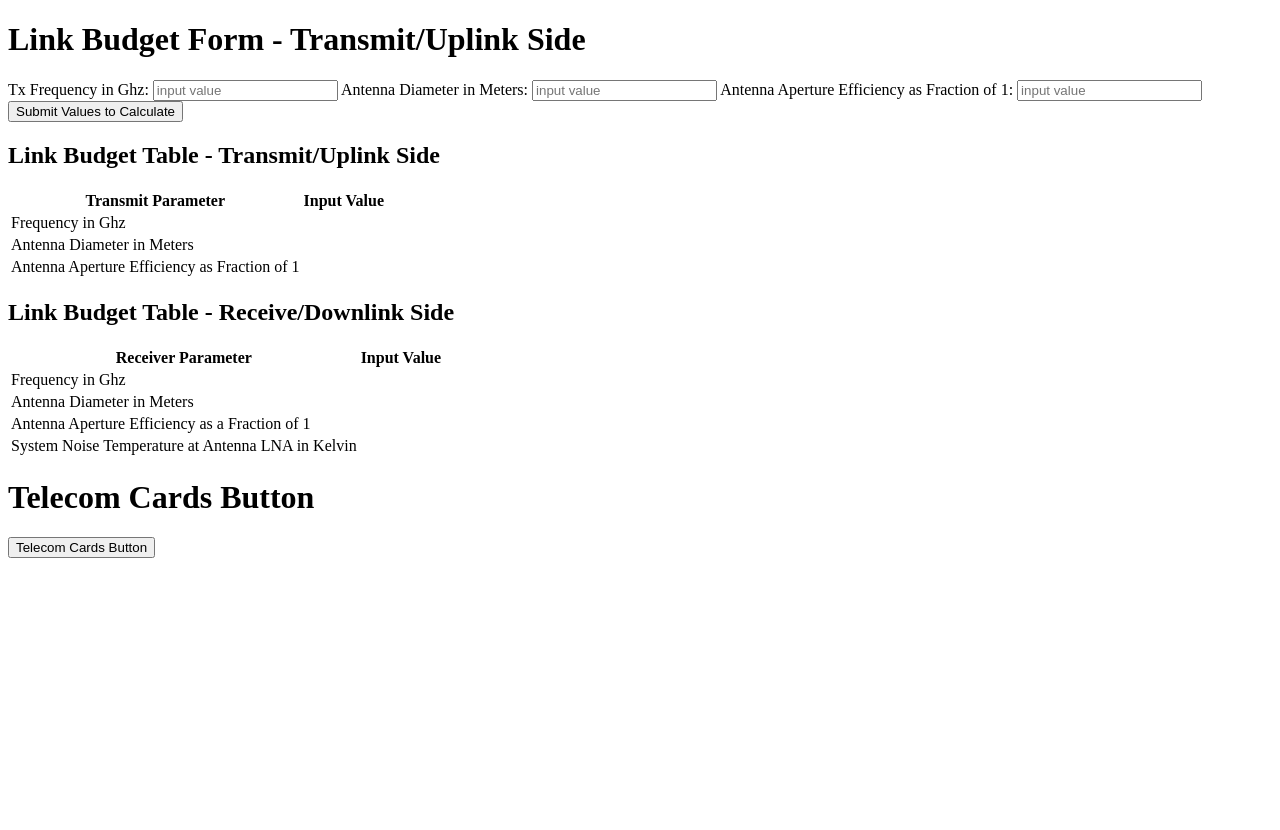
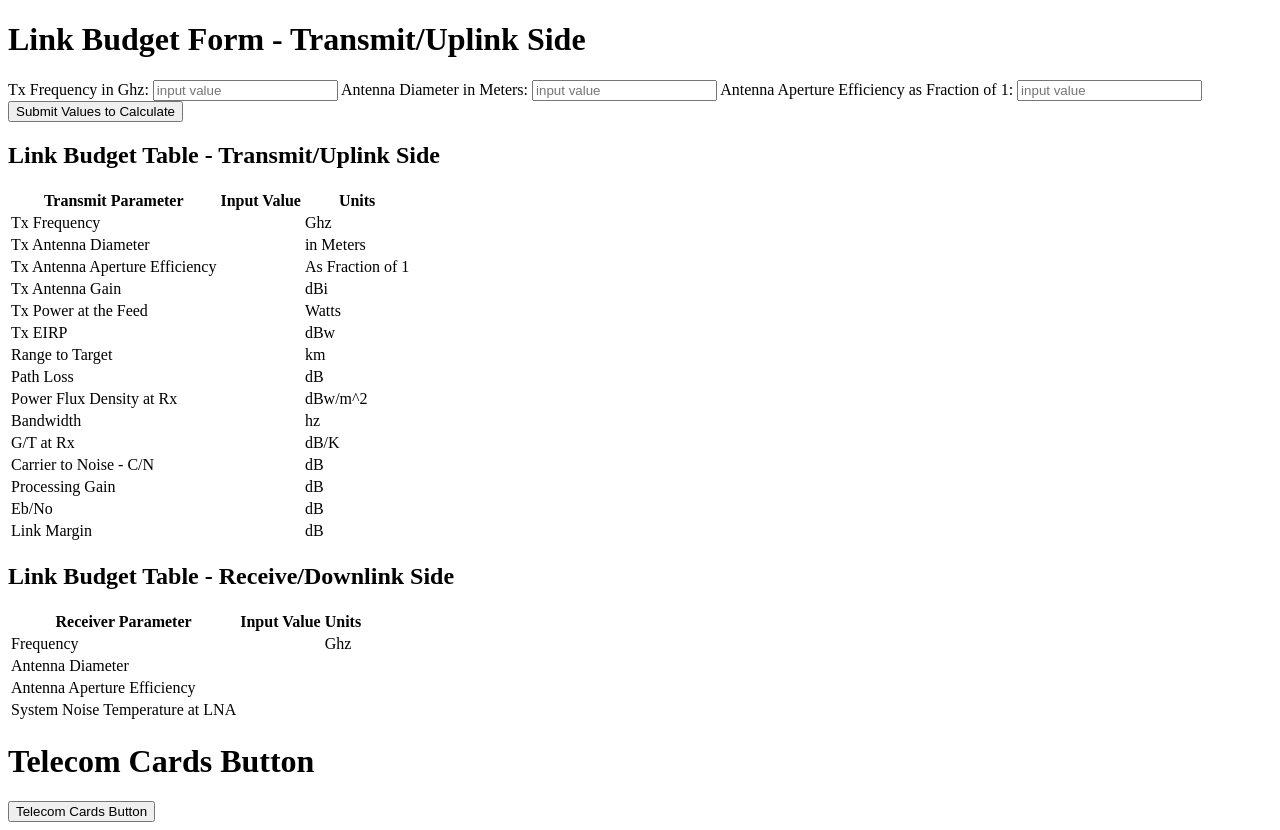
Before and after one commit to Espantalho2017/Flatiron-Phase-1-Project, a website: page index.html in a window 1280 px wide. Before the commit the page ends 800 px from the top, so only its background shows below. Drawn offline with Linux system fonts and the light colour scheme; no server answers.

Commit message:
LB Table Format improved

```diff
--- a/index.html
+++ b/index.html
@@ -35,20 +35,85 @@
         <tr>
             <th>Transmit Parameter</th>
             <th>Input Value</th>
+            <th>Units</th>
         </tr>
         <tr>
-            <td>Frequency in Ghz</td>
+            <td>Tx Frequency</td>
             <!-- you need an input form to accept data here -->
             <td></td>
+            <td>Ghz</td>
         </tr>
         <tr>
-            <td>Antenna Diameter in Meters</td>
+            <td>Tx Antenna Diameter</td>
             <td></td>
+            <td>in Meters</td>
         </tr>
         <tr>
-            <td>Antenna Aperture Efficiency as Fraction of 1</td>
+            <td>Tx Antenna Aperture Efficiency</td>
             <td></td>
+            <td>As Fraction of 1</td>
         </tr>
+        <tr>
+            <td>Tx Antenna Gain</td>
+            <td></td>
+            <td>dBi</td>
+        </tr>
+        <tr>
+            <td>Tx Power at the Feed</td>
+            <td></td>
+            <td>Watts</td>
+        </tr>
+        <tr>
+            <td>Tx EIRP</td>
+            <td></td>
+            <td>dBw</td>
+        </tr>
+        <tr>
+            <td>Range to Target</td>
+            <td></td>
+            <td>km</td>
+        </tr>
+        <tr>
+            <td>Path Loss</td>
+            <td></td>
+            <td>dB</td>
+        </tr>
+        <tr>
+            <td>Power Flux Density at Rx</td>
+            <td></td>
+            <td>dBw/m^2</td>
+        </tr>
+        <tr>
+            <td>Bandwidth</td>
+            <td></td>
+            <td>hz</td>
+        </tr>
+        <tr>
+            <td>G/T at Rx</td>
+            <td></td>
+            <td>dB/K</td>
+        </tr>
+        <tr>
+            <td>Carrier to Noise - C/N </td>
+            <td></td>
+            <td>dB</td>
+        </tr>
+        <tr>
+            <td>Processing Gain</td>
+            <td></td>
+            <td>dB</td>
+        </tr>
+        <tr>
+            <td>Eb/No</td>
+            <td></td>
+            <td>dB</td>
+        </tr>
+        <tr>
+            <td>Link Margin</td>
+            <td></td>
+            <td>dB</td>
+        </tr>
+
     </table>
 
     <h2>Link Budget Table - Receive/Downlink Side</h2>
@@ -56,22 +121,24 @@
         <tr>
             <th>Receiver Parameter</th>
             <th>Input Value</th>
+            <th>Units</th>
         </tr>
         <tr>
-            <td>Frequency in Ghz</td>
+            <td>Frequency</td>
             <!-- you need an input form to accept data here -->
+            <td></td>
+            <td>Ghz</td>
+        </tr>
+        <tr>
+            <td>Antenna Diameter</td>
             <td></td>
         </tr>
         <tr>
-            <td>Antenna Diameter in Meters</td>
+            <td>Antenna Aperture Efficiency</td>
             <td></td>
         </tr>
         <tr>
-            <td>Antenna Aperture Efficiency as a Fraction of 1</td>
-            <td></td>
-        </tr>
-        <tr>
-            <td>System Noise Temperature at Antenna LNA in Kelvin</td>
+            <td>System Noise Temperature at LNA</td>
             <td></td>
         </tr>
     </table>
@@ -79,9 +146,10 @@
 <!-- Adding my button to Fetch and Display Telecom Cards here -->
 
 <h1> Telecom Cards Button</h1>
+<!-- <button onclick = "fetchButton()"> Telecom Cards Button </button> -->
 <button id = "cardsButton" type = "button"> Telecom Cards Button </button>
+    <div id = "cardInfo"></div>
 
-    <main></main>
 </body>
 </html>
 
--- a/index.js
+++ b/index.js
@@ -34,26 +34,38 @@ function handleFormSubmit(e) {
 
 console.log("Hello Roscoe") ;
 
+// document.addEventListener('DOMContentLoaded', function() {
 function fetchCards () {
   fetch("http://localhost:3000/telecom-systems")
   .then((resp) => resp.json())
   .then((cardsArray) => {
     console.log(cardsArray) ;
     displayCards(cardsArray) ;
+   const divCardsContainer = document.getElementById('cardInfo');
+   cardsArray.forEach(card => {
+    const h2 = document.createElement('h2');
+    // html display method used below needs improvement
+ //   h2.innerText = [card.radioLinkType , '   ',
+ //                   card.frequencyUpLink , '   ',
+ //                   card.antennaDiameterUpLink] ;
+ //   divCardsContainer.appendChild(h2);
+
+})
   }
     );
 }
+// });
 
 function displayCards(cardsArray) {
   console.log(cardsArray) ;
-  const main = document.querySelector('main');
+  const divCardsContainer = document.getElementById('cardInfo');
   cardsArray.forEach(card => {
     const h2 = document.createElement('h2');
     // html display method used below needs improvement
-    h2.innerHTML = [card.radioLinkType , '   ',
-                    card.frequencyUpLink , '   ',
-                    card.antennaDiameterUpLink] ;
-    main.appendChild(h2);
+    h2.innerText = [card.radioLinkType , ' ',
+                    card.inputValue , '   ',
+                    card.inputValueUnits] ;
+    divCardsContainer.appendChild(h2);
 
 }
 )
@@ -61,13 +73,14 @@ function displayCards(cardsArray) {
 
 // Below is code for button click event to Fetch LB Cards from BackEnd Database
 
-document.getElementById('cardsButton').addEventListener('click', fetchCards);
+// const cardsButton = document.getElementById('cardsButton')
+// console.log(cardsButton) ;
+// cardsButton.addEventListener('click', fetchCards);
 
-/* document.addEventListener('DOMContentLoaded', function() {
-  fetchCards();
-});
-*/
-
+// function fetchButton() {
+  document.addEventListener('DOMContentLoaded', fetchCards);
+// } ;
+// fetchButton() ;
 console.log("roscoe");
 
 /*
```
Also changed, not shown: db.json (+10 -10 lines).
